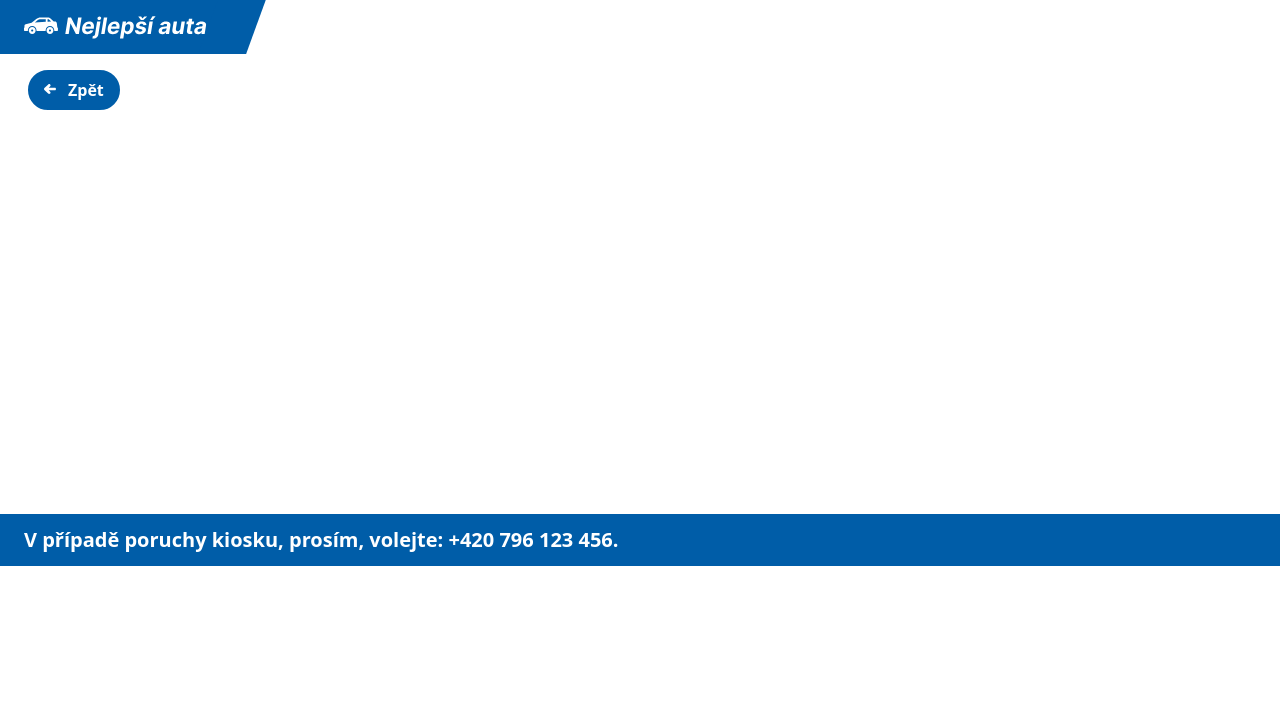
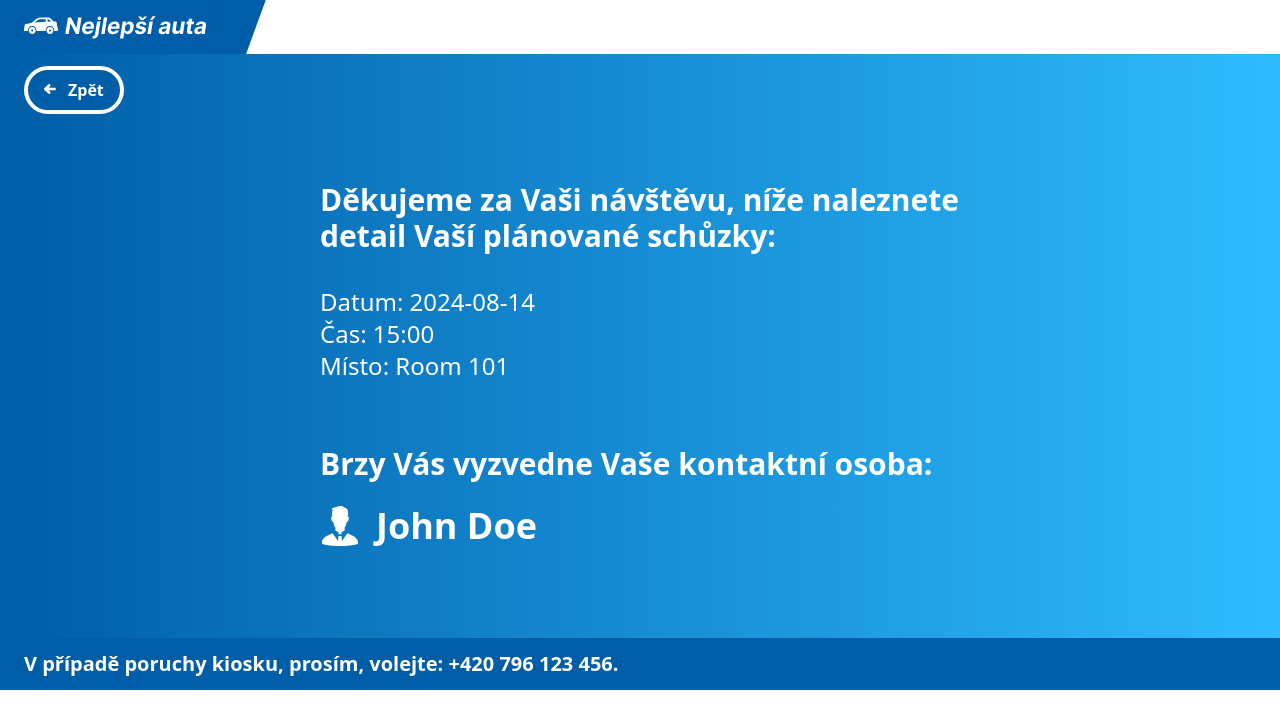
Before and after one commit to Tereza-mun/kiosek, a Vue app: page /detail-schuzky in a window 1280 px wide. Shown: the top 728 px of the page. Built offline with nearby package versions, Linux system fonts and the light colour scheme; no server answers.

Commit message:
Clean up after running lint

```diff
--- a/src/components/atoms/KiosekIcon.vue
+++ b/src/components/atoms/KiosekIcon.vue
@@ -3,12 +3,10 @@ defineProps({
   iconImage: {
     type: String,
     default: null,
-    required: true
   },
   iconClass: {
     type: String,
     default: null,
-    required: true
   }
 })
 </script>
--- a/src/style/output.css
+++ b/src/style/output.css
@@ -446,6 +446,16 @@ video {
   display: none;
 }
 
+.button, a {
+  caret-color: transparent;
+}
+
+.button:hover, a:hover {
+  --tw-scale-x: 1.1;
+  --tw-scale-y: 1.1;
+  transform: translate(var(--tw-translate-x), var(--tw-translate-y)) rotate(var(--tw-rotate)) skewX(var(--tw-skew-x)) skewY(var(--tw-skew-y)) scaleX(var(--tw-scale-x)) scaleY(var(--tw-scale-y));
+}
+
 .button--primary {
   display: inline-flex;
   cursor: pointer;
@@ -485,15 +495,6 @@ video {
   color: rgb(0 93 168 / var(--tw-text-opacity));
 }
 
-.button--secondary:hover {
-  --tw-border-opacity: 1;
-  border-color: rgb(255 255 255 / var(--tw-border-opacity));
-  --tw-bg-opacity: 1;
-  background-color: rgb(0 93 168 / var(--tw-bg-opacity));
-  --tw-text-opacity: 1;
-  color: rgb(255 255 255 / var(--tw-text-opacity));
-}
-
 .button--nav {
   width: 13rem;
   padding-right: 1.5rem;
@@ -505,6 +506,10 @@ video {
   border-width: 4px;
   --tw-border-opacity: 1;
   border-color: rgb(255 255 255 / var(--tw-border-opacity));
+}
+
+.button--back:hover {
+  opacity: 1;
 }
 
 .icon--nav {
@@ -627,10 +632,6 @@ video {
   --tw-contain-style:  ;
 }
 
-.absolute {
-  position: absolute !important;
-}
-
 .relative {
   position: relative !important;
 }
@@ -649,12 +650,25 @@ video {
   margin-bottom: 1rem !important;
 }
 
+.my-auto {
+  margin-top: auto !important;
+  margin-bottom: auto !important;
+}
+
 .-ml-24 {
   margin-left: -6rem !important;
 }
 
+.mb-16 {
+  margin-bottom: 4rem !important;
+}
+
 .mb-3 {
   margin-bottom: 0.75rem !important;
+}
+
+.mb-6 {
+  margin-bottom: 1.5rem !important;
 }
 
 .mb-8 {
@@ -665,20 +679,16 @@ video {
   margin-right: 0.5rem !important;
 }
 
+.mr-4 {
+  margin-right: 1rem !important;
+}
+
 .mt-2 {
   margin-top: 0.5rem !important;
 }
 
 .mt-4 {
   margin-top: 1rem !important;
-}
-
-.mb-4 {
-  margin-bottom: 1rem !important;
-}
-
-.mb-12 {
-  margin-bottom: 3rem !important;
 }
 
 .block {
@@ -691,6 +701,14 @@ video {
 
 .h-8 {
   height: 2rem !important;
+}
+
+.h-full {
+  height: 100% !important;
+}
+
+.min-h-128 {
+  min-height: 32rem !important;
 }
 
 .w-10 {
@@ -715,10 +733,6 @@ video {
 
 .max-w-7xl {
   max-width: 80rem !important;
-}
-
-.max-w-96 {
-  max-width: 24rem !important;
 }
 
 .origin-top-right {
@@ -755,16 +769,16 @@ video {
   justify-content: center !important;
 }
 
+.justify-between {
+  justify-content: space-between !important;
+}
+
 .overflow-hidden {
   overflow: hidden !important;
 }
 
 .rounded-sm {
   border-radius: 0.125rem !important;
-}
-
-.border {
-  border-width: 1px !important;
 }
 
 .border-4 {
@@ -786,9 +800,18 @@ video {
   background-color: rgb(239 68 68 / var(--tw-bg-opacity)) !important;
 }
 
-.bg-white {
-  --tw-bg-opacity: 1 !important;
-  background-color: rgb(255 255 255 / var(--tw-bg-opacity)) !important;
+.bg-gradient-to-r {
+  background-image: linear-gradient(to right, var(--tw-gradient-stops)) !important;
+}
+
+.from-blue-dark {
+  --tw-gradient-from: #005da8 var(--tw-gradient-from-position) !important;
+  --tw-gradient-to: rgb(0 93 168 / 0) var(--tw-gradient-to-position) !important;
+  --tw-gradient-stops: var(--tw-gradient-from), var(--tw-gradient-to) !important;
+}
+
+.to-blue-light {
+  --tw-gradient-to: #2ebcfe var(--tw-gradient-to-position) !important;
 }
 
 .px-4 {
@@ -799,6 +822,11 @@ video {
 .px-6 {
   padding-left: 1.5rem !important;
   padding-right: 1.5rem !important;
+}
+
+.py-14 {
+  padding-top: 3.5rem !important;
+  padding-bottom: 3.5rem !important;
 }
 
 .py-2 {
@@ -821,9 +849,9 @@ video {
   padding-bottom: 2rem !important;
 }
 
-.py-14 {
-  padding-top: 3.5rem !important;
-  padding-bottom: 3.5rem !important;
+.py-16 {
+  padding-top: 4rem !important;
+  padding-bottom: 4rem !important;
 }
 
 .pb-2 {
@@ -838,12 +866,24 @@ video {
   padding-left: 1.5rem !important;
 }
 
+.pr-2 {
+  padding-right: 0.5rem !important;
+}
+
 .pr-20 {
   padding-right: 5rem !important;
 }
 
 .pr-4 {
   padding-right: 1rem !important;
+}
+
+.pr-1 {
+  padding-right: 0.25rem !important;
+}
+
+.pl-52 {
+  padding-left: 13rem !important;
 }
 
 .text-2xl {
@@ -856,18 +896,27 @@ video {
   line-height: 2.25rem !important;
 }
 
+.text-4xl {
+  font-size: 2.25rem !important;
+  line-height: 2.5rem !important;
+}
+
 .text-xl {
   font-size: 1.25rem !important;
   line-height: 1.75rem !important;
 }
 
-.text-4xl {
-  font-size: 2.25rem !important;
-  line-height: 2.5rem !important;
+.text-5xl {
+  font-size: 3rem !important;
+  line-height: 1 !important;
 }
 
 .font-bold {
   font-weight: 700 !important;
+}
+
+.italic {
+  font-style: italic !important;
 }
 
 .text-blue-dark {
@@ -878,11 +927,6 @@ video {
 .text-white {
   --tw-text-opacity: 1 !important;
   color: rgb(255 255 255 / var(--tw-text-opacity)) !important;
-}
-
-.text-blue-light {
-  --tw-text-opacity: 1 !important;
-  color: rgb(46 188 254 / var(--tw-text-opacity)) !important;
 }
 
 .after\:absolute::after {
```
Also changed, not shown: 1 other file (tests, documents, lock files or other folders).
